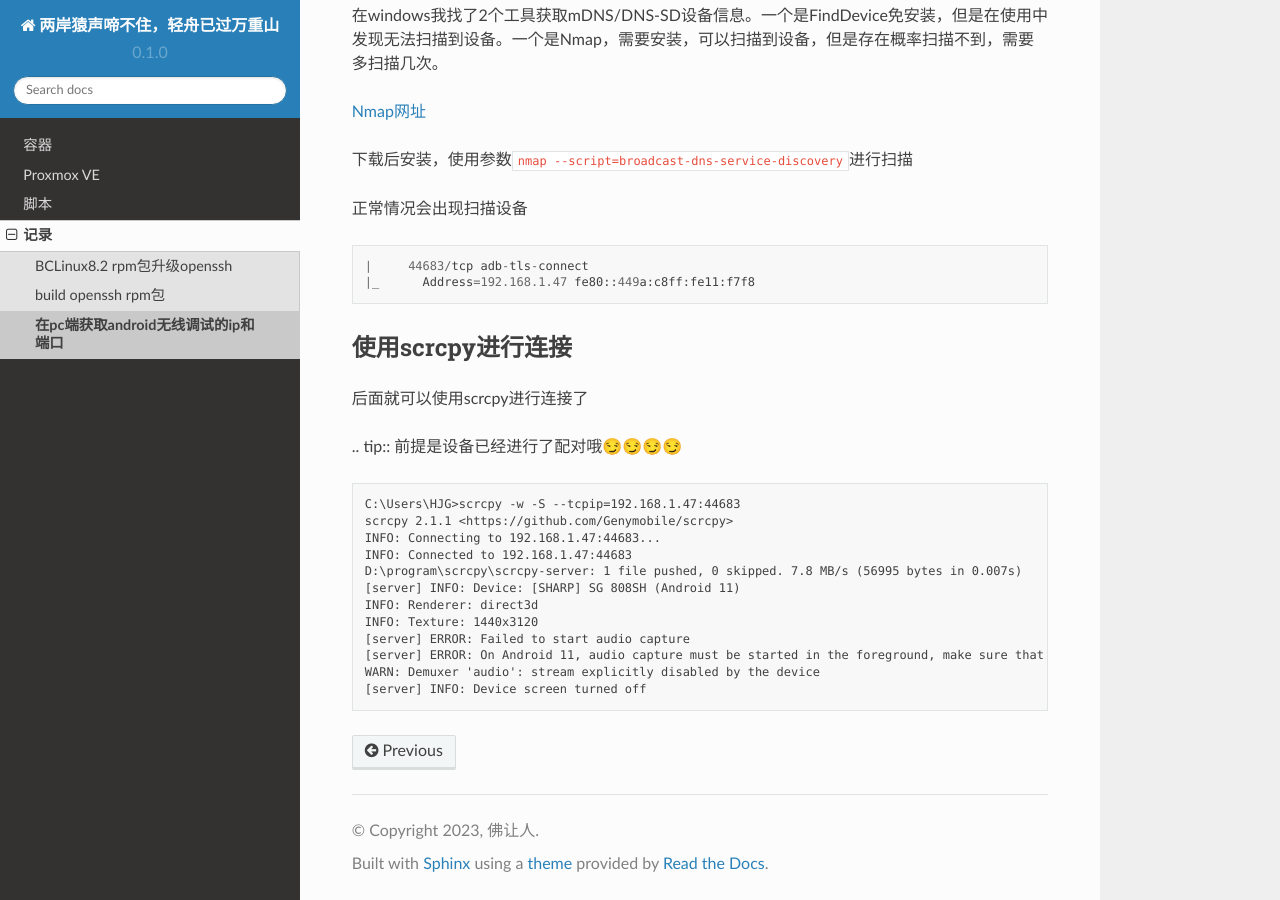
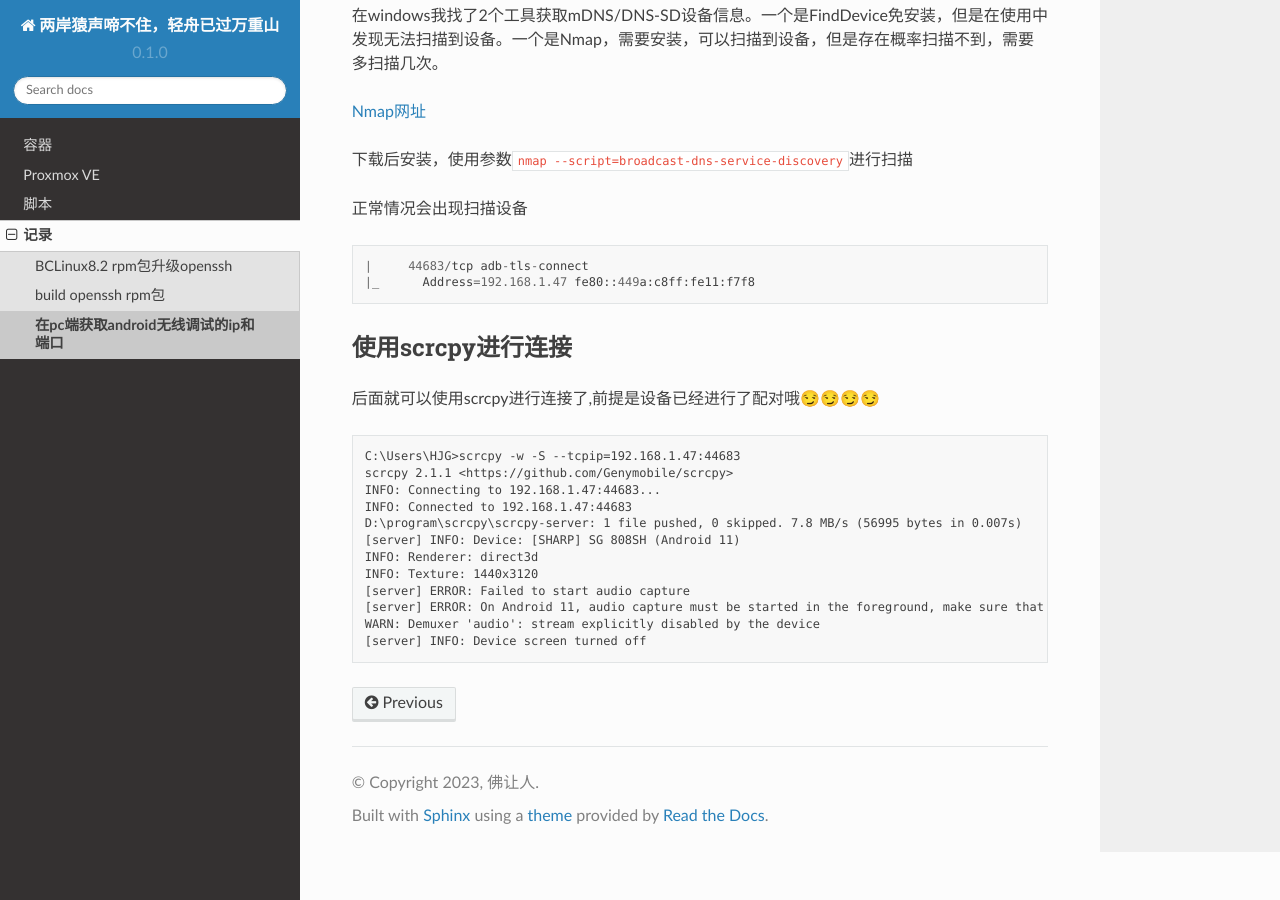
Before and after one commit to bt7-vip/note, a Sphinx documentation site: the page built from docs/source/work/get_android_wireless_debugging_ip_and_port.md, in a window 1280 px wide and 900 px high, scrolled down 989 px. Built offline with Sphinx 7.4.7 and the Read the Docs theme 2.0.0, drawn with Linux system fonts in a browser that asks for light colours; pages that are not in the unit, such as notebooks, are missing from menus; some of the changed lines change nothing that is shown.

Commit message:
update get android wireless debugging ip and port

````diff
--- a/docs/source/work/get_android_wireless_debugging_ip_and_port.md
+++ b/docs/source/work/get_android_wireless_debugging_ip_and_port.md
@@ -54,10 +54,7 @@ $ avahi-browse --terminate --resolve _adb-tls-connect._tcp
 
 ## 使用scrcpy进行连接
 
-后面就可以使用scrcpy进行连接了
-
-.. tip::
-前提是设备已经进行了配对哦😏😏😏😏
+后面就可以使用scrcpy进行连接了,前提是设备已经进行了配对哦😏😏😏😏
 
 ```cmd
 C:\Users\HJG>scrcpy -w -S --tcpip=192.168.1.47:44683
````
